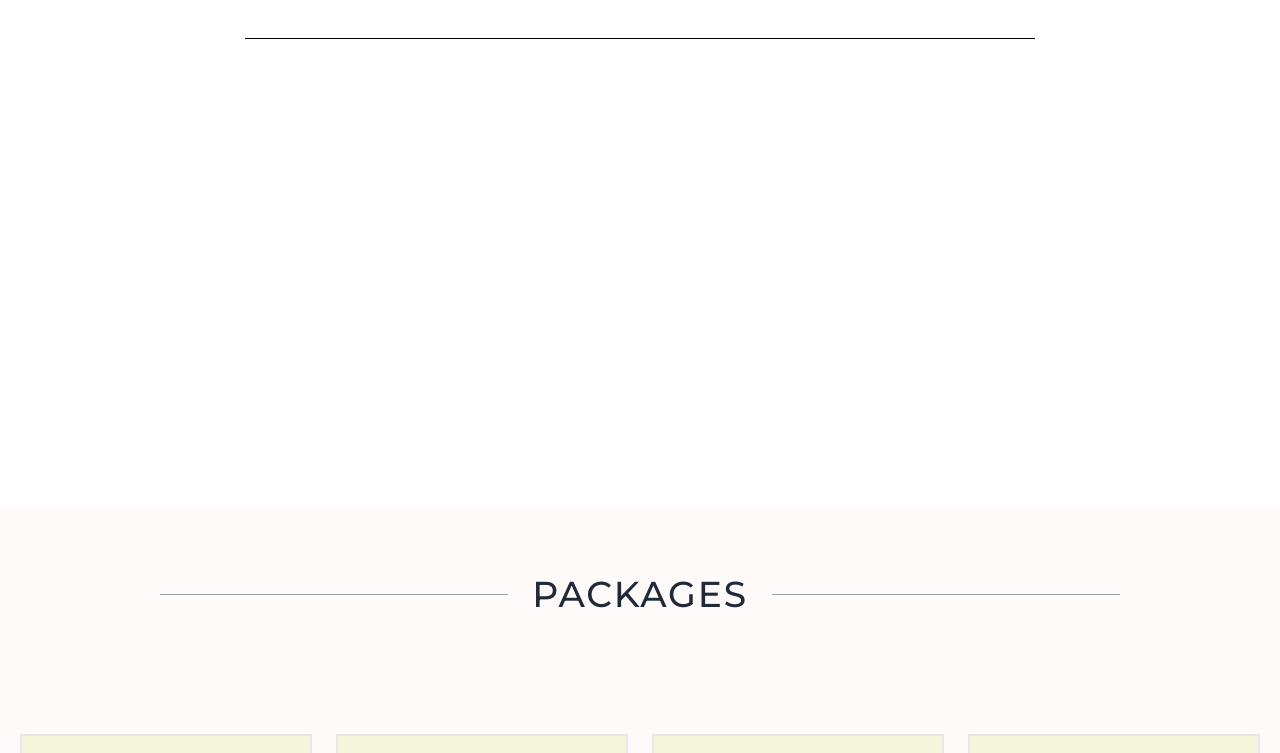
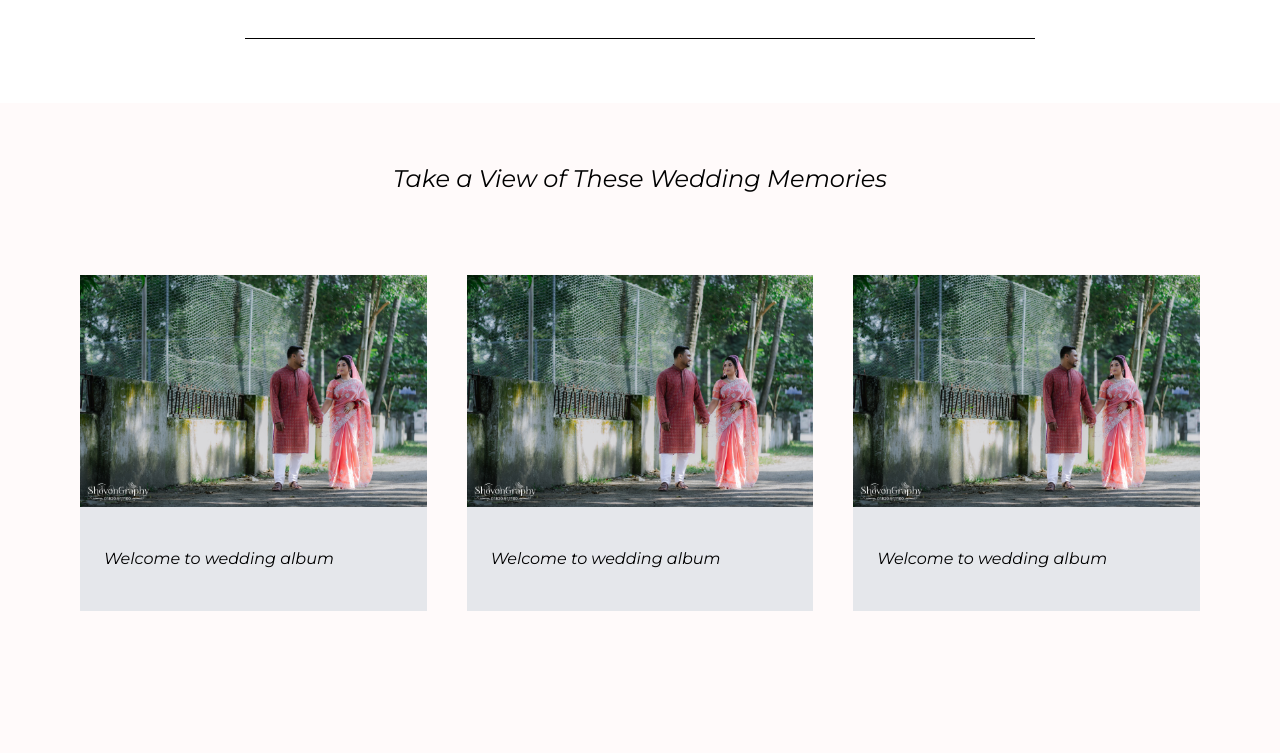
Before and after one commit to ushanasif/ShovonGraphy-Client, a React (Vite) app: page / in a window 1280 px wide. Shown: the part 1280-2033 px from the top of the page. Built offline with nearby package versions, Linux system fonts and the light colour scheme; a web font is replaced by a local one.

Commit message:
shovongraphy

```diff
--- a/src/components/About.jsx
+++ b/src/components/About.jsx
@@ -2,7 +2,7 @@ import loveImage from '../assets/images/calligraphy-red-double-heart-vectorart_7
 
 const About = () => {
   return (
-    <div className="bg-white min-h-screen pt-16 pb-32 px-12 my-font text-amber-700 text-center my-5">
+    <div className="bg-white h-auto pt-16 pb-16 px-12 my-font text-amber-700 text-center my-5">
       <div className="mb-5 flex flex-col">
           <span className='uppercase'>ShovonGraphy</span>
           <span className='text-2xl'>PHOTOGRAPHY and CINEMATOGRAPHY</span>
--- /dev/null
+++ b/src/components/Album.jsx
@@ -0,0 +1,28 @@
+import img from "../assets/images/slider img.jpg"
+const images = [img, img,img,img,img,img];
+
+const Album = () => {
+  return (
+    <>
+        <div className="w-full h-auto pb-20">
+            <h2 className="text-center pt-10 pb-20 myfont-thin italic text-2xl">Take a View of These Wedding Memories</h2>
+            <div className="grid grid-cols-3 gap-10 px-20 gap-y-36">
+                {
+                    images.map((item, index)=>{
+                        return(
+                            <div key={index + 1} className="bg-gray-200 hover:scale-105 transition-transform cursor-pointer">
+                                <img src={item} alt="" className="w- h-auto" />
+                                <div className="py-10 ml-6 myfont-thin italic">
+                                    Welcome to wedding album
+                                </div>
+                            </div>
+                        )
+                    })
+                }
+            </div>
+        </div>
+    </>
+  )
+}
+
+export default Album
--- a/src/pages/Home.jsx
+++ b/src/pages/Home.jsx
@@ -1,5 +1,6 @@
 
 import About from '../components/About';
+import Album from '../components/Album';
 import Follow from '../components/Follow';
 import ImageGallery from '../components/Gallery';
 import Package from '../components/Package';
@@ -12,6 +13,7 @@ const Home = () => {
     <>
       <Slider />
       <About />
+      <Album />
       <Package />
       <ImageGallery />
       <Follow />
```
